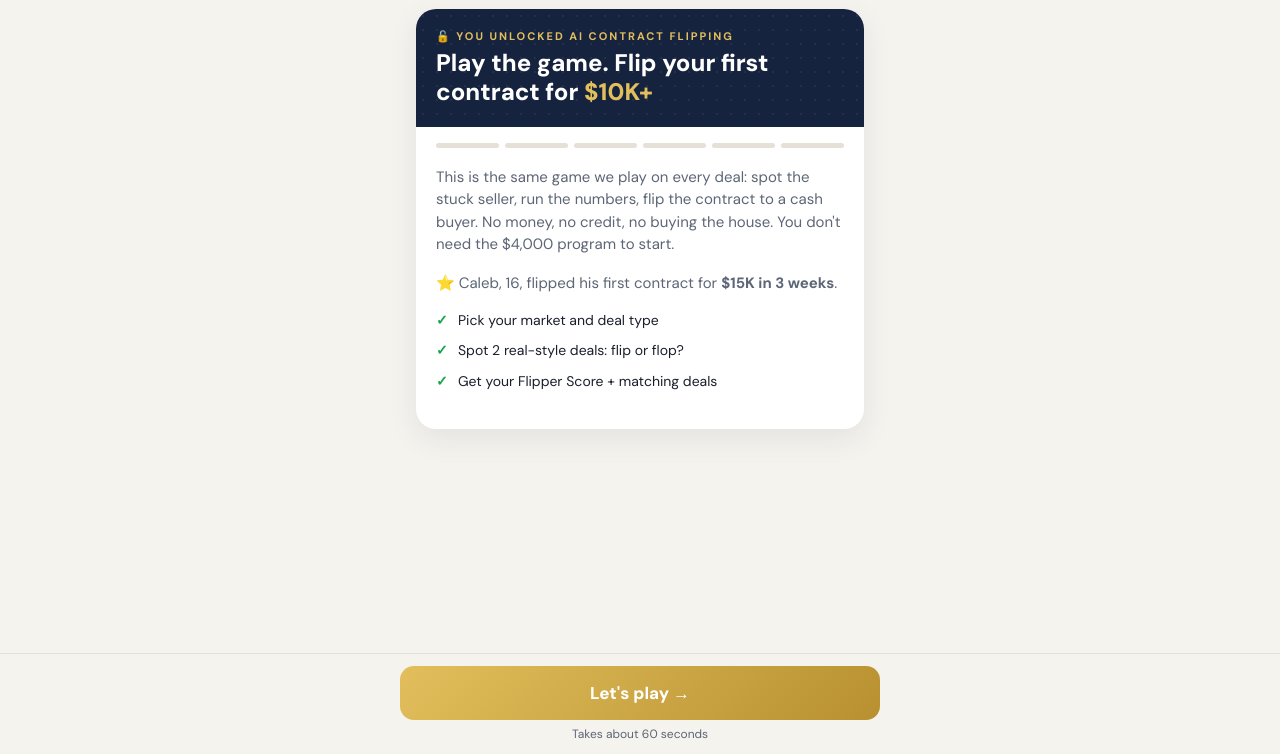
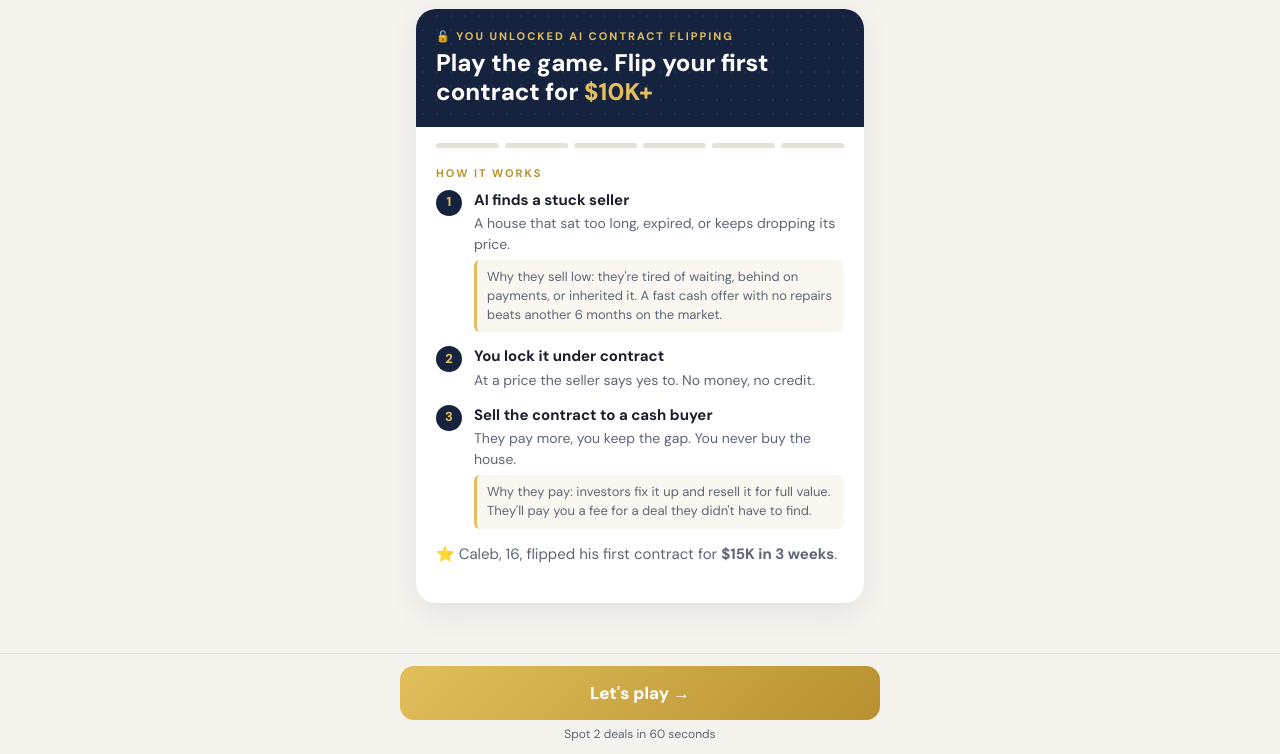
Before and after one commit to deeb-wolfie/tranchi-flip-quiz, a plain HTML site: page index.html in a window 1280 px wide. Shown: the part 46-800 px from the top of the page. Drawn offline with Linux system fonts and the light colour scheme.

Commit message:
Intro: how AI contract flipping works + why sellers sell / buyers buy
Co-Authored-By: Claude Opus 5.5 <noreply@anthropic.com>

```diff
--- a/index.html
+++ b/index.html
@@ -101,6 +101,7 @@ select{width:100%;padding:14px;border-radius:12px;border:2px solid var(--line);f
 .lkc b{display:block;font-size:14px;padding:6px 8px 0}
 .lkc small{display:block;font-size:10px;color:var(--muted);padding:0 8px 8px;line-height:1.3}
 .row2{display:flex;justify-content:space-between;align-items:center;background:#fff;border:1px solid var(--line,#e8e3d7);border-radius:12px;padding:14px 16px;margin-top:10px;font-size:15px}.row2 b{font-size:20px;font-weight:800}.row2.fee{border:2px dashed var(--gold,#c4a24c);background:transparent}
+.how{display:flex;gap:12px;margin-bottom:14px;font-size:14px;line-height:1.45;color:var(--muted)}.how i{flex:none;width:26px;height:26px;border-radius:50%;background:var(--navy);color:var(--gold2);font-style:normal;font-weight:800;font-size:13px;display:flex;align-items:center;justify-content:center}.how b{display:block;color:var(--ink);font-size:15px;margin-bottom:2px}.how em{display:block;font-style:normal;font-size:13px;background:var(--soft);border-left:3px solid var(--gold2);border-radius:6px;padding:8px 10px;margin-top:6px}
 </style>
 </head>
 <body>
@@ -145,10 +146,12 @@ var screens = [
   // 0 intro
   function(){
     head('🔓 '+(NAME?NAME+', you':'You')+' unlocked AI Contract Flipping', 'Play the game. Flip your first contract for <span style="color:var(--gold2)">$10K+</span>');
-    $('body').innerHTML='<p class="sub">This is the same game we play on every deal: spot the stuck seller, run the numbers, flip the contract to a cash buyer. No money, no credit, no buying the house. You don\'t need the $4,000 program to start.</p>'+
-      '<p class="sub" style="margin-top:10px">⭐ Caleb, 16, flipped his first contract for <b>$15K in 3 weeks</b>.</p>'+
-      '<ul class="plan"><li>Pick your market and deal type</li><li>Spot 2 real-style deals: flip or flop?</li><li>Get your Flipper Score + matching deals</li></ul>';
-    foot("Let's play →",true,'Takes about 60 seconds',false);
+    $('body').innerHTML='<div class="kicker" style="color:var(--gold);margin-bottom:10px">How it works</div>'+
+      '<div class="how"><i>1</i><div><b>AI finds a stuck seller</b>A house that sat too long, expired, or keeps dropping its price.<em>Why they sell low: they\'re tired of waiting, behind on payments, or inherited it. A fast cash offer with no repairs beats another 6 months on the market.</em></div></div>'+
+      '<div class="how"><i>2</i><div><b>You lock it under contract</b>At a price the seller says yes to. No money, no credit.</div></div>'+
+      '<div class="how"><i>3</i><div><b>Sell the contract to a cash buyer</b>They pay more, you keep the gap. You never buy the house.<em>Why they pay: investors fix it up and resell it for full value. They\'ll pay you a fee for a deal they didn\'t have to find.</em></div></div>'+
+      '<p class="sub" style="margin-top:14px">⭐ Caleb, 16, flipped his first contract for <b>$15K in 3 weeks</b>.</p>';
+    foot("Let's play →",true,'Spot 2 deals in 60 seconds',false);
   },
   // 1 state
   function(){
```
